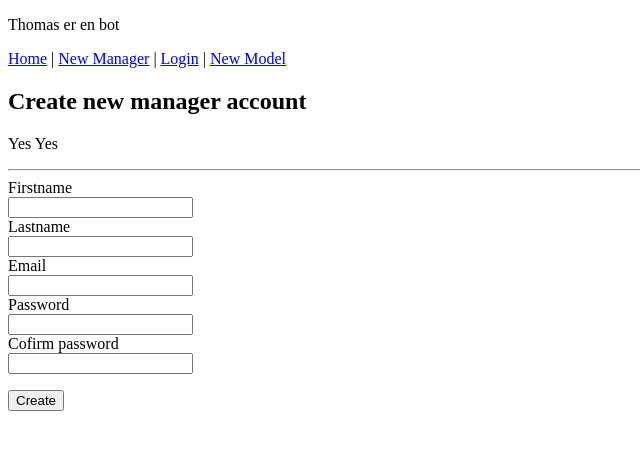
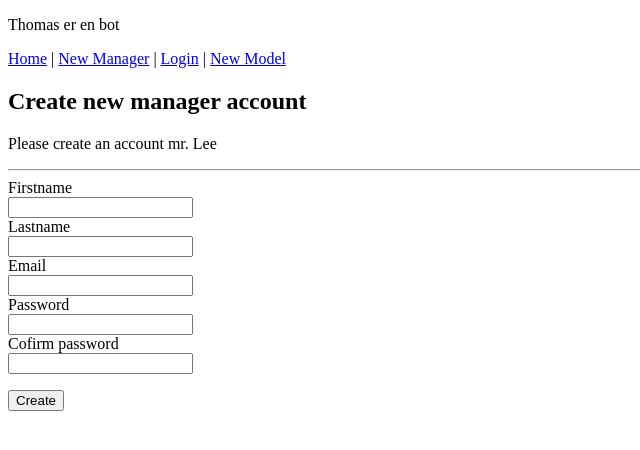
Before and after one commit to thomasgl710/ModelsApi, a Vue app in the folder ModelWebApi/: page /NewManager in a window 1280 px wide. Shown: the top 450 px of the page, without its empty margins (0-640 px from the left). Built offline with nearby package versions, Linux system fonts and the light colour scheme.

Commit message:
Lasse er bot

```diff
--- a/ModelWebApi/src/components/Login.vue
+++ b/ModelWebApi/src/components/Login.vue
@@ -2,9 +2,9 @@
     <div class="columns" id="app">
         <div class="columns is-two-thirds">
             <section class="section">
-                <h1 class="title"> Fun with Forms</h1>
+                <h1 class="title"> Login page</h1>
                 <p class="subtitle">
-                    Learn how to work with forms, including
+                    Are you a model?
                 </p>
                 <h>
                     <section class="form">
--- a/ModelWebApi/src/components/NewManager.vue
+++ b/ModelWebApi/src/components/NewManager.vue
@@ -3,7 +3,7 @@
         <section class="section">
             <h1 class="title"> Create new manager account</h1>
             <p class=" subtitle">
-                Yes Yes
+                Please create an account mr. Lee
             </p>
             <hr>
             <section class="form">
@@ -65,7 +65,7 @@
         methods: {
             onSubmitForm() {
                 if (this.$validator.validateAll()) {
-                    alet(JSON.stringify(this.form));
+                    alert(JSON.stringify(this.form));
                 }
                 else
                     alert('You have errors in the form');
```
Also changed, not shown: 8 other files (tests, documents, lock files or other folders).
